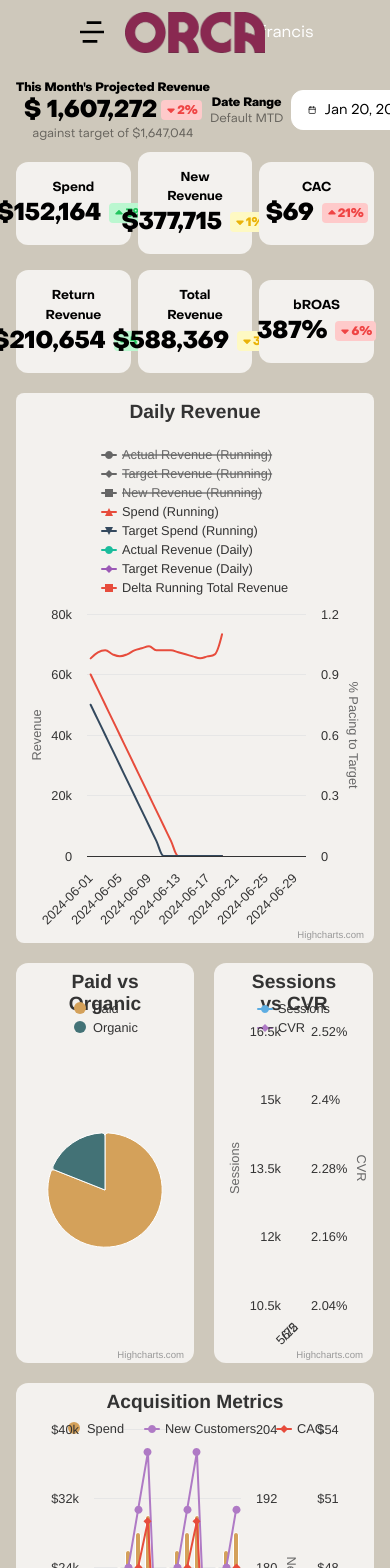
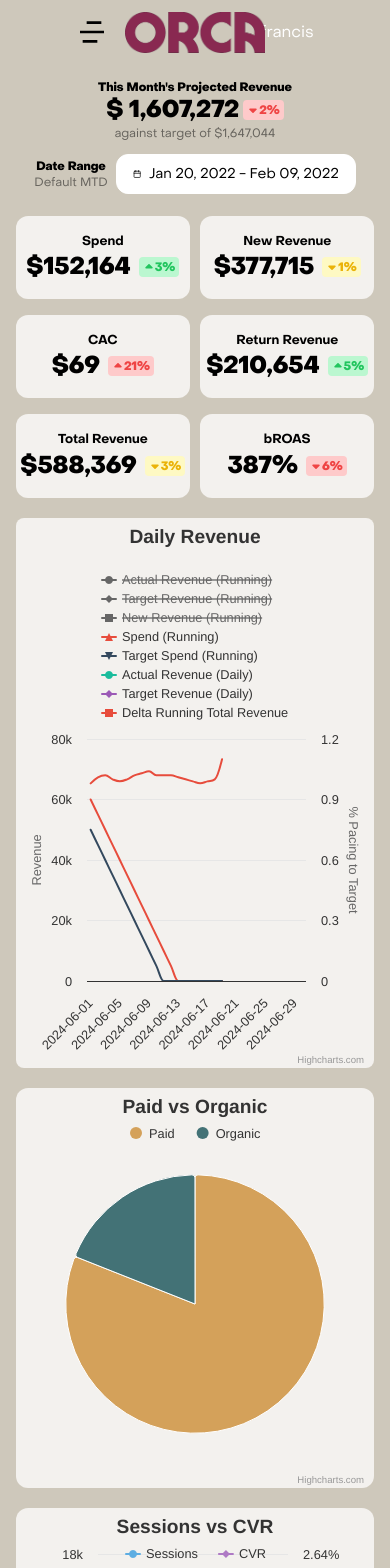
Before and after one commit to FrancisJTR7/low-scale-dashboard, a Next.js app: page /snapshot in a window 390 px wide. Shown: the top 1568 px of the page. Built offline with nearby package versions, Linux system fonts and the light colour scheme.

Commit message:
fully responsive

```diff
--- a/src/app/components/snapshot/kpi/kpi.jsx
+++ b/src/app/components/snapshot/kpi/kpi.jsx
@@ -72,7 +72,7 @@ const Kpi = () => {
       {kpiItems.map((item, index) => (
         <div
           key={index}
-          className='text-center p-4 bg-[#F3F1EE] rounded-xl max-md:w-[32%] w-full'
+          className='text-center p-4 bg-[#F3F1EE] rounded-xl max-md:w-[32%] max-sm:w-[48.5%] w-full'
         >
           <div className='text-[.8rem] font-bold text-black'>{item.title}</div>
           <div className='flex justify-center items-center gap-2'>
--- a/src/app/components/snapshot/paidvsorganic/paidvsorganic.jsx
+++ b/src/app/components/snapshot/paidvsorganic/paidvsorganic.jsx
@@ -69,7 +69,7 @@ const Paidvsorganic = () => {
   };
 
   return (
-    <div className='rounded-[12px] w-[400px] '>
+    <div className='rounded-[12px] w-[400px] max-md:w-[240px] max-sm:w-full'>
       <HighchartsReact highcharts={Highcharts} options={options} />
     </div>
   );
--- a/src/app/snapshot/page.jsx
+++ b/src/app/snapshot/page.jsx
@@ -12,15 +12,15 @@ import ProjectedRevenue from '../components/snapshot/projectedrevenue/projectedr
 const Snapshot = () => {
   return (
     <div className='flex flex-col gap-[20px] pt-[30px] h-full w-full pr-4 max-xl:px-4'>
-      <div className='flex mb-[-10px] justify-between items-center w-full'>
+      <div className='flex mb-[-10px] justify-between items-center w-full max-sm:flex-col max-sm:gap-y-3 max-sm:mb-[2px]'>
         <ProjectedRevenue />
         <DatePickerWithRange />
       </div>
-      <div className='flex w-full gap-[20px] h-min max-md:flex-col'>
+      <div className='flex w-full gap-[20px] h-min max-md:flex-col '>
         <Kpi />
         <DailyRevenue />
       </div>
-      <div className='flex w-full gap-[20px]'>
+      <div className='flex w-full gap-[20px] max-sm:flex-col'>
         <Paidvsorganic />
         <SessionsVsCVRChart />
       </div>
```
